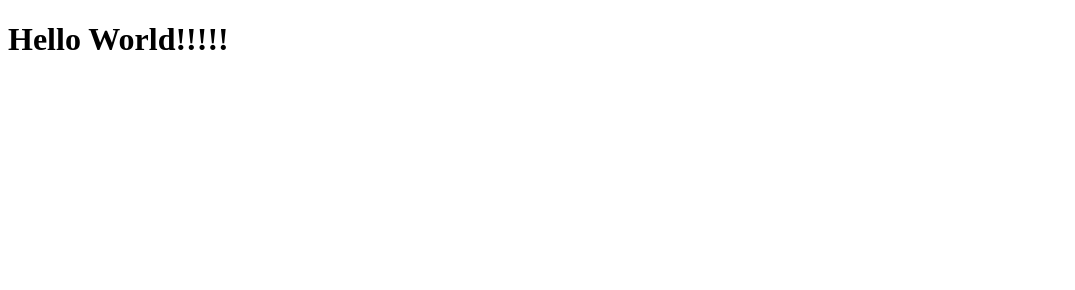
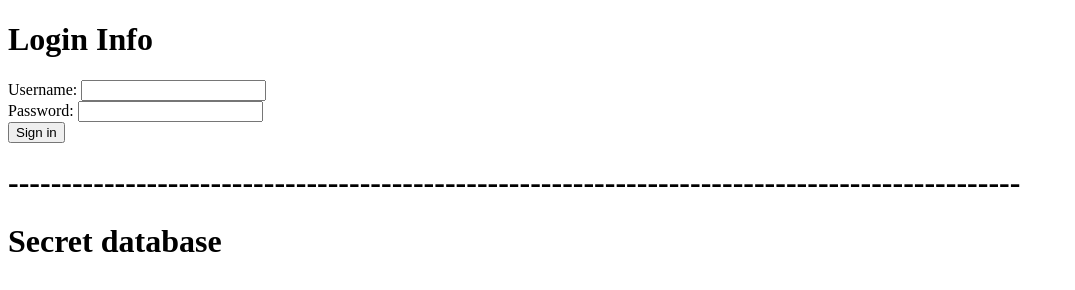
Before and after one commit to qwertyllm/react-hello-world, a React app: page / in a window 1280 px wide. Shown: the whole page, without its empty margins (0-1075 px from the left). Built offline with nearby package versions, Linux system fonts and the light colour scheme.

Commit message:
Update code: Transformed Hello World app to an app that reads in a username and password and modifies a simple database with that info

```diff
--- a/public/index.html
+++ b/public/index.html
@@ -4,10 +4,38 @@
 <head>
 <meta charset="UTF-8">
 <meta name="viewport" content="width=device-width, initial-scale=1.0">
-<title>React Hello World</title>
+<title>Login</title>
 </head>
 <body>
 <div id="root"></div>
+
+<div>
+    <label for="username">Username:</label>
+    <input type="text"  id="username" name="Username">
+</div>
+
+<div>
+    <label for="password">Password:</label>
+    <input type="password"  id="password" name="Password">
+</div>
+
+<input type="button" value="Sign in" onclick="dataEntry()">
+
+<h1>-----------------------------------------------------------------------------------------------</h1>
+<h1 id="database">Secret database</h1>
+<br>
+
+<script>
+function dataEntry() {
+    var username = document.getElementById("username").value;
+    var password = document.getElementById("password").value;
+    var database = document.getElementById("database");
+    var entry = document.createElement("h5");
+    entry.innerHTML = `Hello, ${username}, don't mind if I borrow your password ${password} ;)`;
+    database.appendChild(entry);
+}
+</script>
+
 </body>
 
 </html>
--- a/src/index.js
+++ b/src/index.js
@@ -2,6 +2,6 @@ import React from 'react';
 import ReactDOM from 'react-dom';
 
 ReactDOM.render(
-    <h1>Hello World!!!!!</h1>,
+    <h1>Login Info</h1>,
     document.getElementById("root")
 )
```
